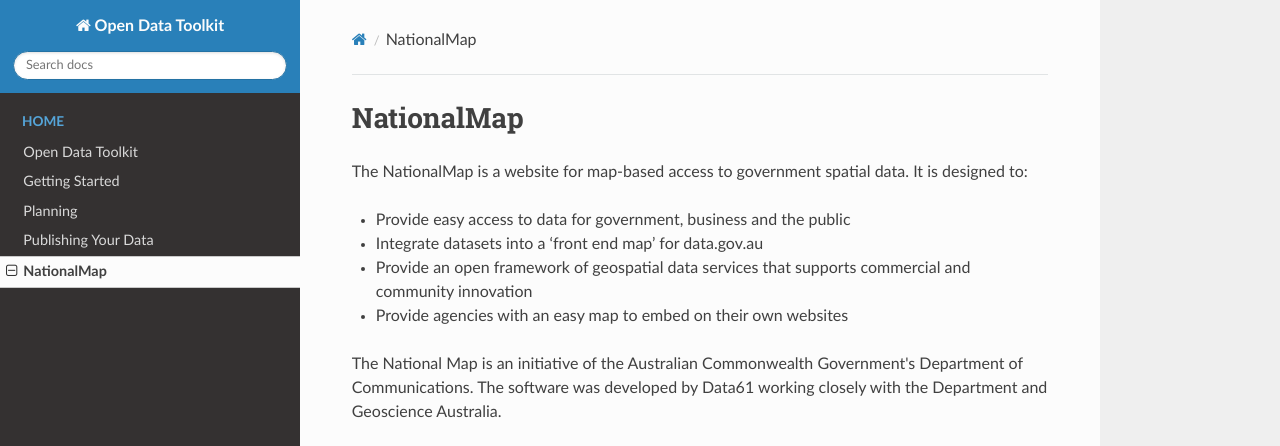
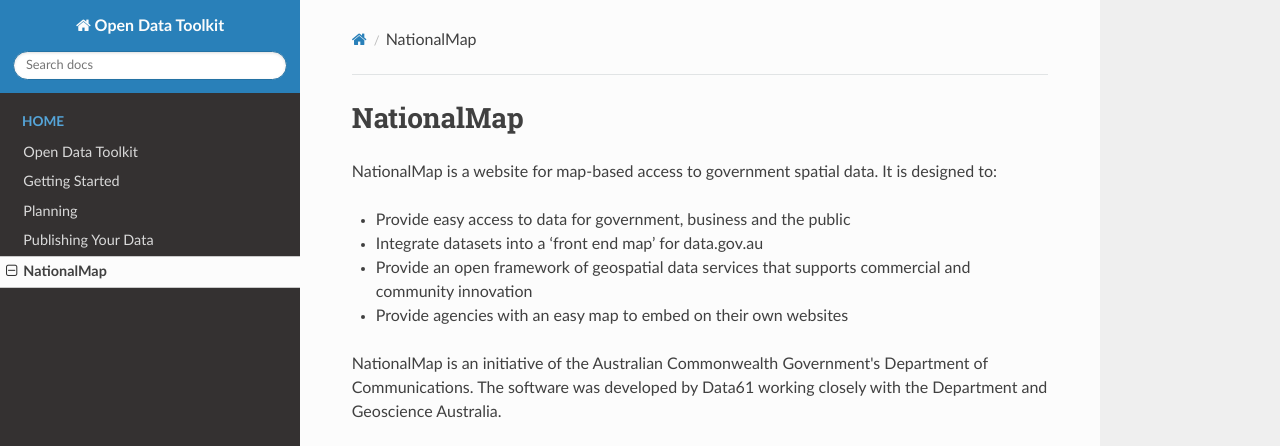
Before and after one commit to ajbar7/allan-toolkit-test, an MkDocs documentation site: the page built from docs/nationalmap.md, in a window 1280 px wide and 1032 px high. Shown: the top 446 px of the window. Built offline with MkDocs 1.6.1, drawn with Linux system fonts in a browser that asks for light colours; nearby versions of some CDN libraries; old or Windows-style settings are respelled for this version of MkDocs.

Commit message:
Update nationalmap.md

```diff
--- a/docs/nationalmap.md
+++ b/docs/nationalmap.md
@@ -1,14 +1,14 @@
 # NationalMap
 
-The NationalMap is a website for map-based access to government spatial data. It is designed to:
+NationalMap is a website for map-based access to government spatial data. It is designed to:
 
 * Provide easy access to data for government, business and the public
 * Integrate datasets into a ‘front end map’ for data.gov.au
 * Provide an open framework of geospatial data services that supports commercial and community innovation
 * Provide agencies with an easy map to embed on their own websites
 
-The National Map is an initiative of the Australian Commonwealth Government's Department of Communications. The software was developed by Data61 working closely with the Department and Geoscience Australia.
+NationalMap is an initiative of the Australian Commonwealth Government's Department of Communications. The software was developed by Data61 working closely with the Department and Geoscience Australia.
 
-![screen capture of the nationalmap website showing Australia](https://github.com/ajbar7/allan-toolkit-test/blob/master/docs/pictures/NationalMap-20170323.JPG?raw=true)
+![screen capture of NationalMap website showing Australia](https://github.com/ajbar7/allan-toolkit-test/blob/master/docs/pictures/NationalMap-20170323.JPG?raw=true)
 
 More infromation about NationalMap, including how to add and view data, is available at http://nationalmap.gov.au/about.html.
```
